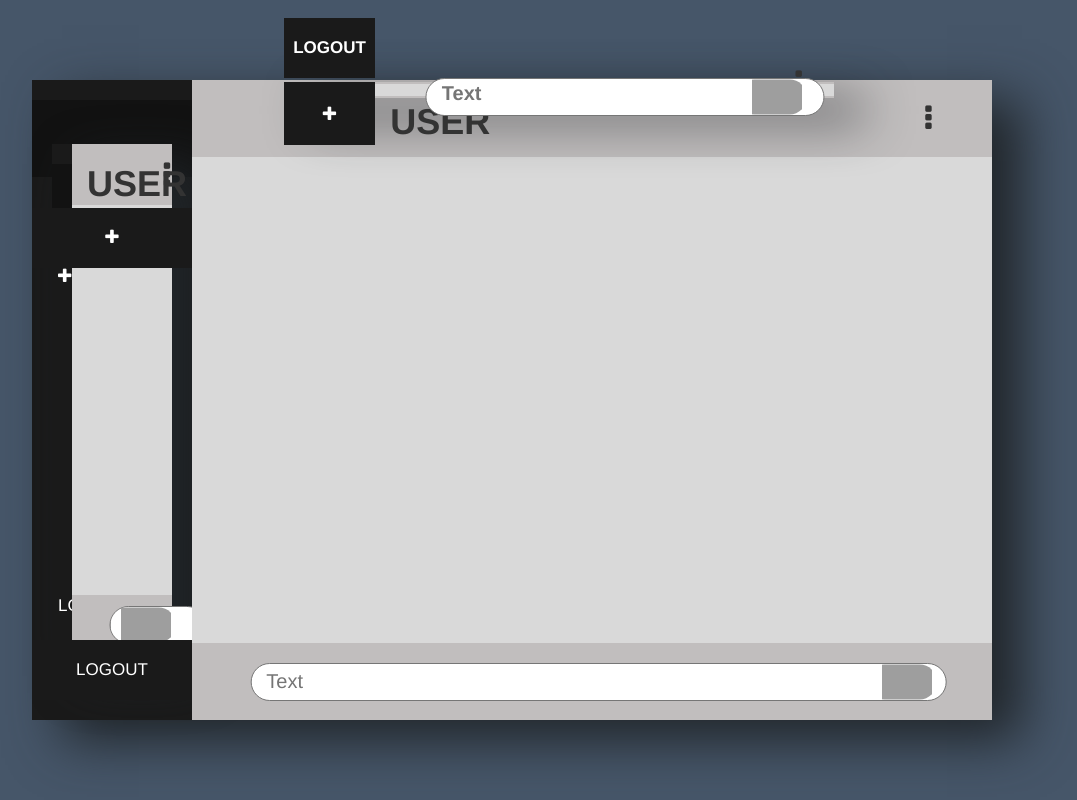
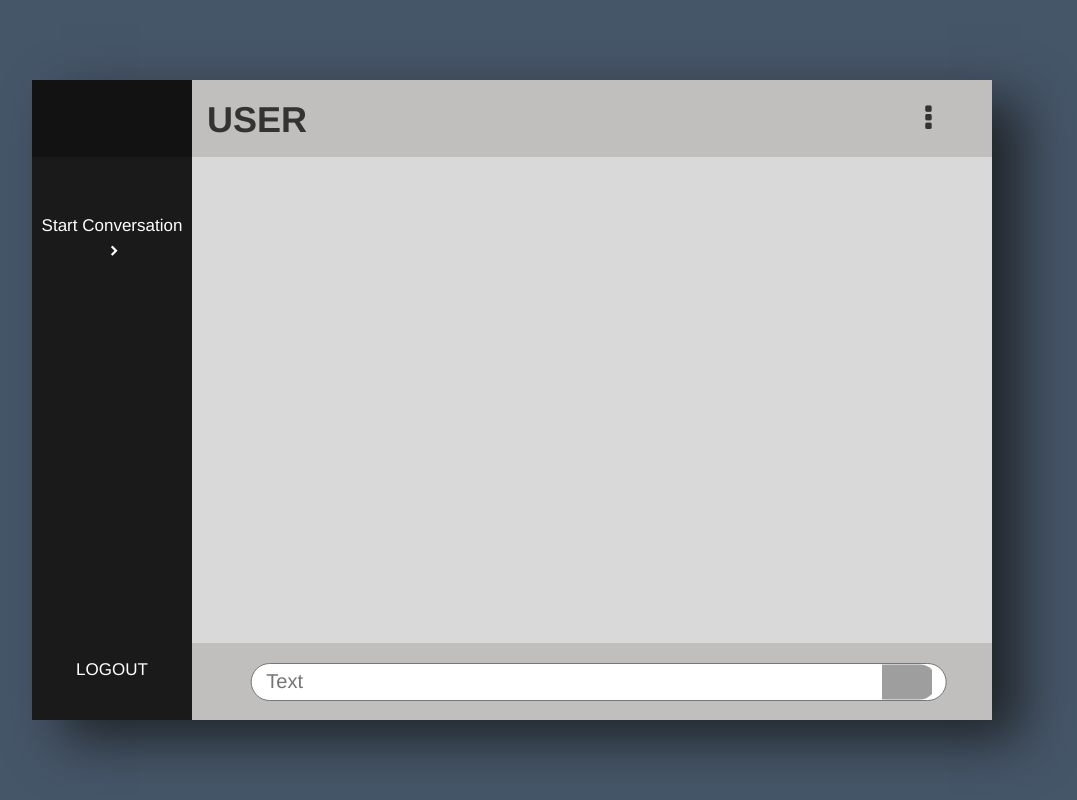
Before and after one commit to developer-student-club-snu/penpals, a PHP site: page /frontend/Home.php in a window 1280 px wide. Shown: the whole page, without its empty margins (128-1205 px from the left). Run offline with PHP 8.4, Linux system fonts and the light colour scheme; some libraries are stand-ins or nearby versions; grey boxes are pictures that could not be loaded.

Commit message:
Update Home.php

```diff
--- a/frontend/Home.php
+++ b/frontend/Home.php
@@ -5,28 +5,45 @@
     <script src="https://maxcdn.bootstrapcdn.com/bootstrap/3.4.1/js/bootstrap.min.js"></script>
     <link rel="stylesheet" href="https://cdnjs.cloudflare.com/ajax/libs/font-awesome/4.7.0/css/font-awesome.min.css">
     <link rel="stylesheet" href="<?php echo __assets; ?>src/css/home.css">
+    <style>
+    </style>
 </head>
 <body>
     <div class="container">
 
         <div class="chat_list col-md-2 ">
             <div class="list_header">
-                <h3 id="greeting"></h3>
             </div>
             <div class="actions">
 
-                <button class="start" id="start" data-toggle="modal" data-target="#info"><i class="fa fa-plus"></i></button>
+                <button class="start" id="start" data-toggle="modal" data-target="#modal_start">Start Conversation &nbsp;<i class="fa fa-chevron-right" style="font-size: 11px;"></i> </button>
             </div>
-                <button class="end"  data-toggle="modal" data-target="#logout" style="">LOGOUT</button>
+                <button class="end" style="">LOGOUT</button>
+        </div>
 
-                <div id="logout" class="modal fade" role="dialog">
+        <div class="convo_area col-md-10">
+            <div class="convo_header" >
+                <div class="col-md-11" id="convo_header">
+                    <h1><b>USER</b></h1>
+                </div>
+                <div class = "col-md-1 parent dropdown" id="dropdown">
+                    <i class="fa fa-ellipsis-v dropdown-toggle menu" data-toggle="dropdown"  aria-expanded="false"></i>
+                    <div class="dropdown-menu" aria-labelledby="dropdownMenuButton">
+                        <a type="button" class="btn dropdown-dropdown-content1" data-toggle="modal" data-target="#modal_nickname">Set Nickname</a>
+                        <a type="button" id = "end" class="btn dropdown-dropdown-content1" data-toggle="modal" data-target="#modal_end">End Conversation</a>
+                    </div>
+
+
+                    <div id="modal_nickname" style="top:35%;" class="modal fade" role="dialog">
                         <div class="modal-dialog">
                             <div class="modal-content">
-                                <div class="modal-body align">
+                                <div class="modal-body">
                                 <button type="button" class="close" data-dismiss="modal">&times;</button>
-                                    <label>Are you sure you want to logout? </label><br>
-                                    <button type="button" id="logout_btn" >Yes</button>
-                                    <button type="button" data-dismiss="modal">No</button>
+                                <form id = "nickname" >
+                                    <label style="letter-spacing: 1px;">Set Nickname:</label>
+                                    <input name= "nick" class="nickname-text" placeholder = "Enter Nickname"></input>
+                                    <button type ="submit" class="submit_btn" style="">Submit</button>
+                                </form>
 
                                 </div>
                             </div>
@@ -34,58 +51,32 @@
                         </div>
                     </div>
 
-        </div>
-
-        <div class="convo_area col-md-10">
-            <div class="convo_header" >
-                <div class="col-md-11" id="convo_header">
-                    <h1><b id="heading">USER</b></h1>
-                </div>
-                <div class = "col-md-1 parent dropdown" id="dropdown">
-                    <i class="fa fa-ellipsis-v dropdown-toggle menu" data-toggle="dropdown"  aria-expanded="false"></i>
-                    <div class="dropdown-menu" aria-labelledby="dropdownMenuButton">
-                        <a type="button" class="btn dropdown-dropdown-content1" data-toggle="modal" data-target="#modal_nickname">Set Nickname</a>
-                        <a type="button" id = "end" class="btn dropdown-dropdown-content1" data-toggle="modal" data-target="#info">End Conversation</a>
-                    </div>
-                    <div id="modal_nickname" class="modal fade" role="dialog">
+                    <div id="modal_end" class="modal fade" style="top:35%;" role="dialog">
                         <div class="modal-dialog">
                             <div class="modal-content">
                                 <div class="modal-body">
-                                <button type="button" class="close" data-dismiss="modal">&times;</button>
-                                <form id = "nickname" >
-                                    <label>Set Nickname:</label>
-                                    <input name= "nick" placeholder = "nickname"></input>
-                                    <button type ="submit"  >Submit</button>
-                                </form>
+                                <label id="waitlist"></label>
+                                </div>
+                            </div>
 
+                        </div>
+                    </div>
+                    <div id="modal_start" class="modal fade" style="top:35%;" role="dialog">
+                        <div class="modal-dialog">
+                            <div class="modal-content">
+                                <div class="modal-body">
+                                <label id="waitlist"></label>
                                 </div>
                             </div>
 
                         </div>
                     </div>
                 </div>
+            </div>
 
-                    <div id="info" class="modal fade" role="dialog">
-                        <div class="modal-dialog">
-                            <div class="modal-content">
-                                <div class="modal-body align">
-                                 <button type="button" class="close" data-dismiss="modal">&times;</button>
-                                <label id="waitlist"></label>
-
-                                </div>
-                            </div>
-
-                        </div>
-                    </div>
-
+            <div class="chat parent" id="chat">
 
             </div>
-
-            <div class="chat parent col-md-12" id="chat">
-
-            </div>
-
-
 
 
             <form id="message_send">
@@ -95,7 +86,7 @@
                         <textarea class="textbox" placeholder="Text" name="message_body"></textarea>
                     </div>
                     <div class="col-md-1 parent">
-                        <button class="send_btn" type = "submit"><img src="<?php echo __assets ?>image/send-icon.png" class="send_img"></button>
+                        <button class="send_btn" type = "submit"><img src="send-icon.png" class="send_img"></button>
                     </div>
                 </div>
             </form>
```
